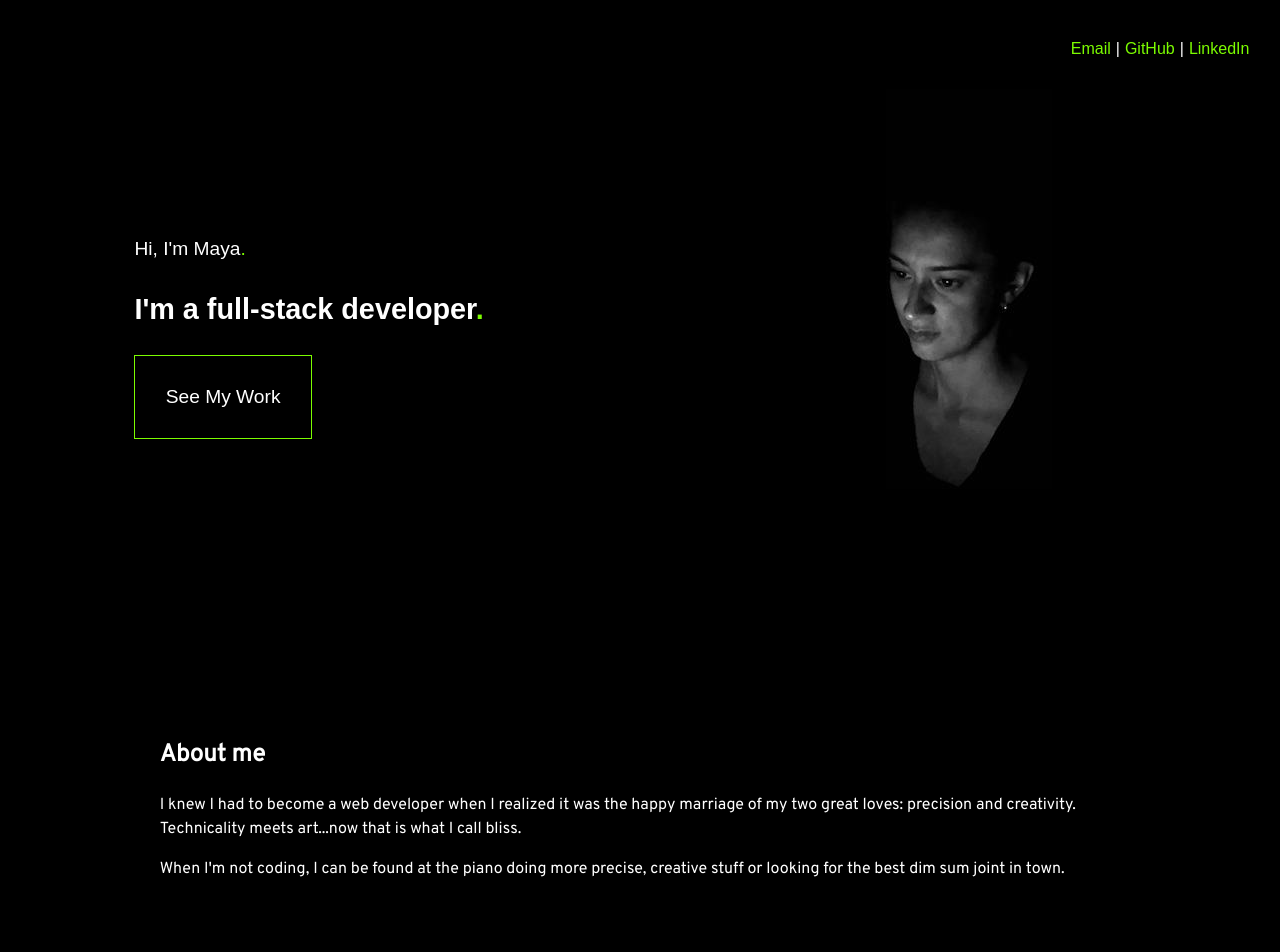
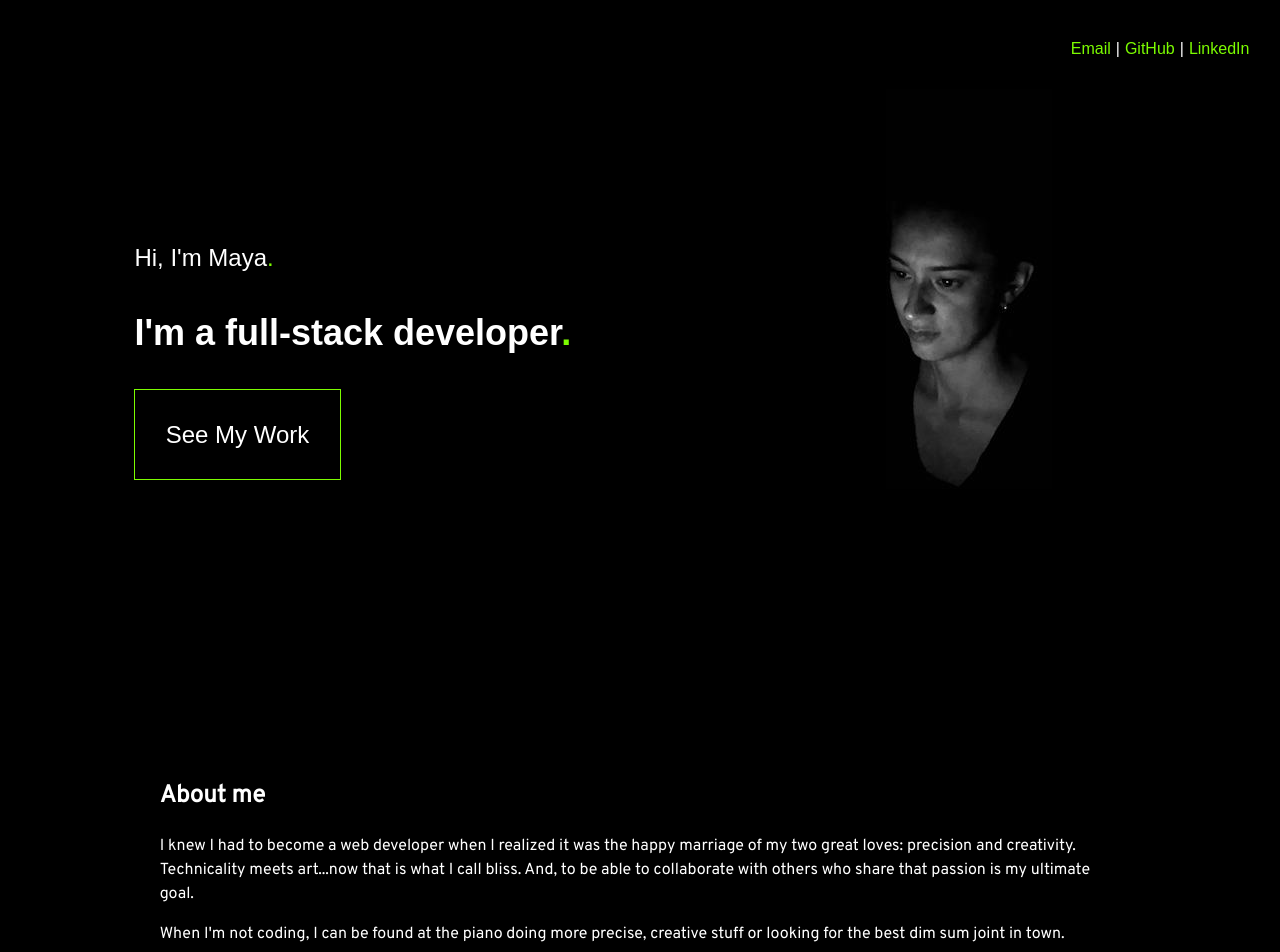
Before and after one commit to mayabowman/maya-bowman-portfolio, a plain HTML site: page index.html in a window 1280 px wide. Shown: the top 952 px of the page. Drawn offline with nearby package versions, Linux system fonts and the light colour scheme; a web font is replaced by a local one.

Commit message:
fixed font sizes in header and added content to bio

```diff
--- a/index.html
+++ b/index.html
@@ -24,7 +24,7 @@
     </header>
     <section id="bio">
         <h2>About me</h2>
-        <p>I knew I had to become a web developer when I realized it was the happy marriage of my two great loves: precision and creativity. Technicality meets art...now that is what I call bliss.</p>
+        <p>I knew I had to become a web developer when I realized it was the happy marriage of my two great loves: precision and creativity. Technicality meets art...now that is what I call bliss. And, to be able to collaborate with others who share that passion is my ultimate goal.</p>
         <p>When I'm not coding, I can be found at the piano doing more precise, creative stuff or looking for the best dim sum joint in town.</p>
     </section>
     <section id="work-section">
--- a/style.css
+++ b/style.css
@@ -21,7 +21,7 @@ header {
   background-color: black;
   color: #FFF;
   text-align: left;
-  font-size: 1.5em;
+  font-size: 1.2em;
 }
 
 nav {
@@ -127,7 +127,7 @@ ul {
     background: url(images/portfolio-pic-2.jpeg);
     background-repeat: no-repeat;
     background-position-x: 80%;
-    font-size: 1.2em;
+    font-size: 1.5em;
   }
 
   footer {
```
